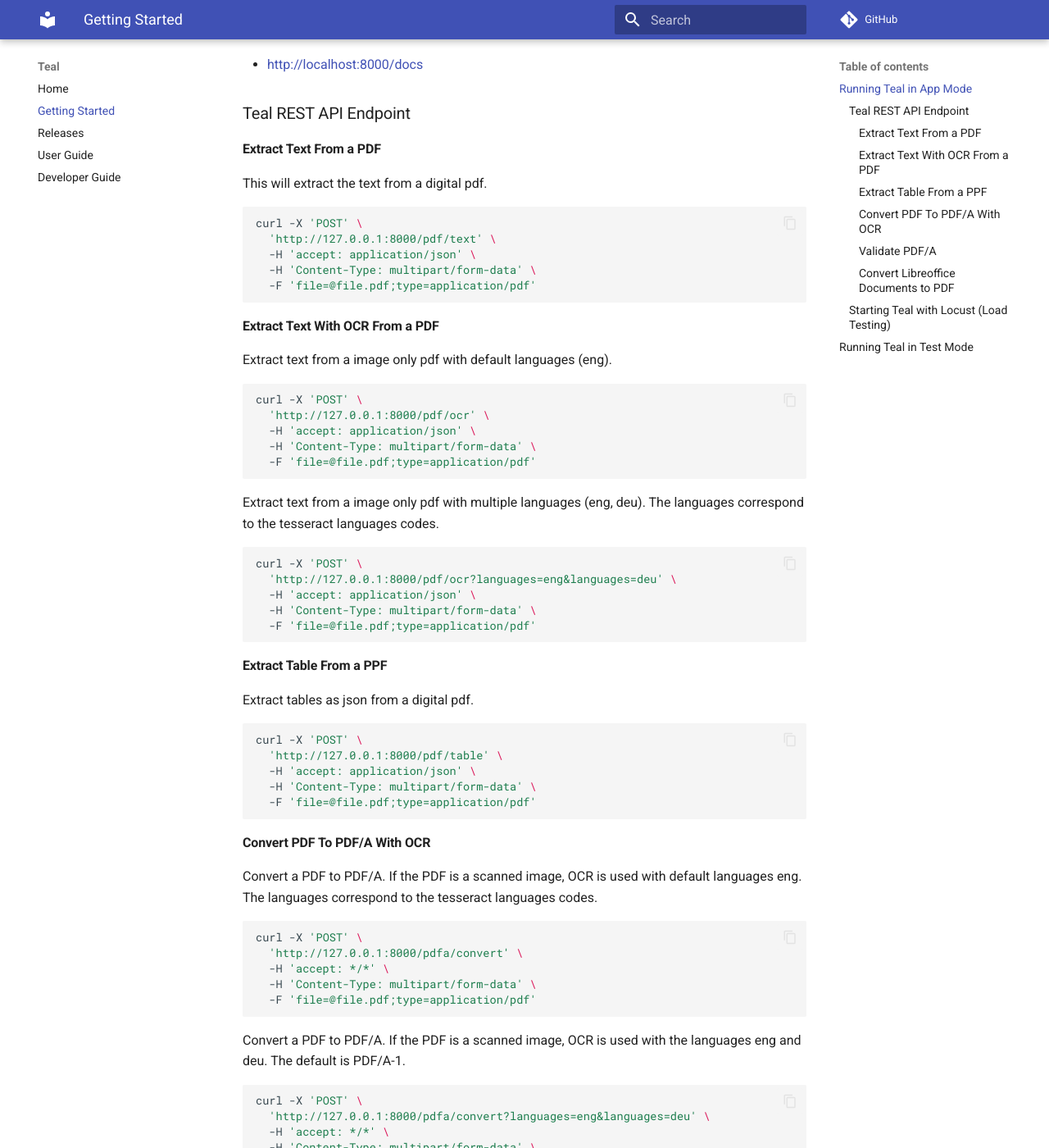
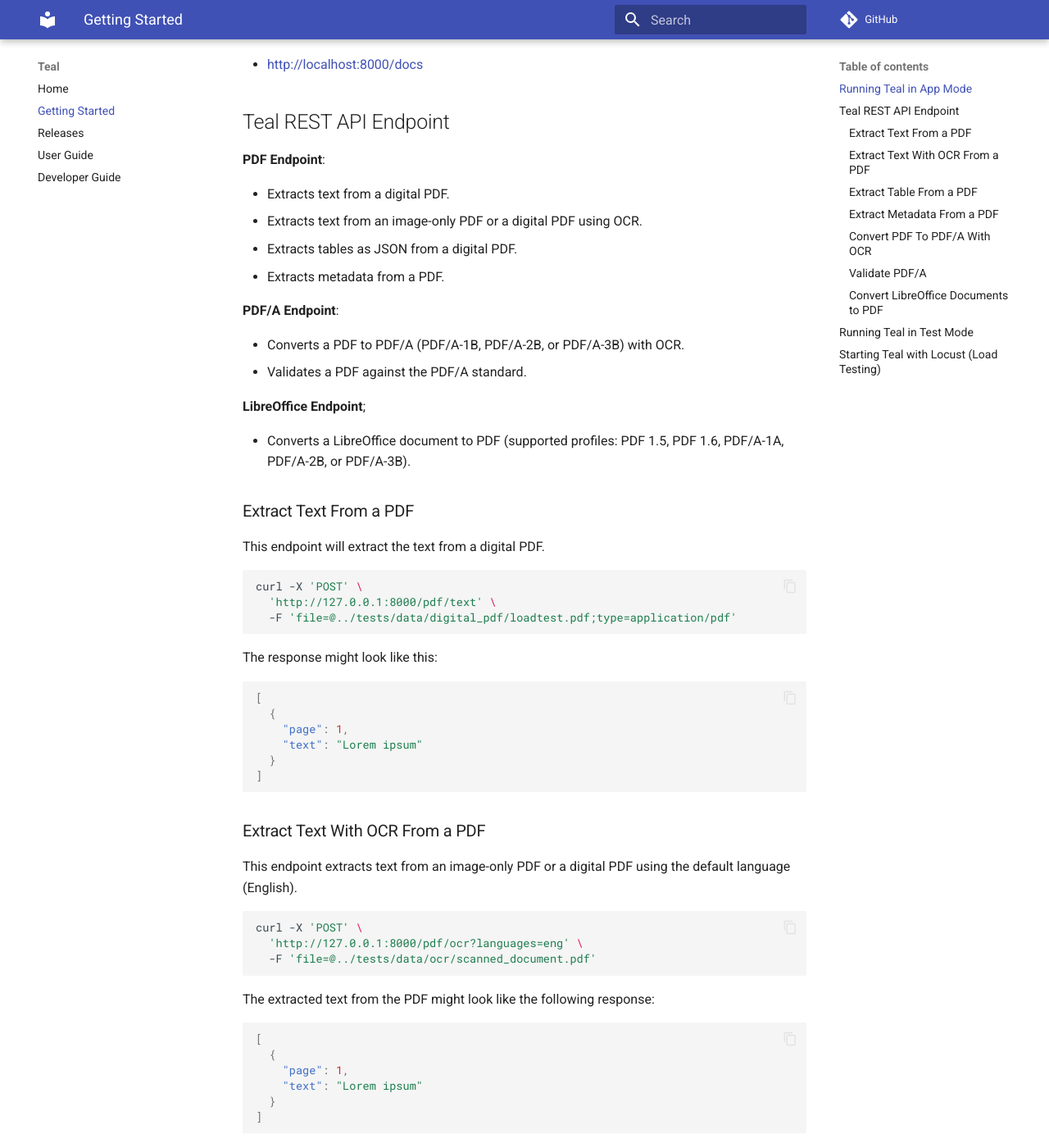
Before and after one commit to rueedlinger/teal, an MkDocs documentation site: the page built from docs/getting_started.md, in a window 1280 px wide and 1400 px high, scrolled down 464 px. Shown: the whole window at 82% size. Built offline with MkDocs 1.6.1 and Material for MkDocs 9.7.7, drawn with Linux system fonts in a browser that asks for light colours; comment, search, counter and statistics services are not loaded; some of the changed text lies outside the part shown.

Commit message:
Feat/documentaion for next release (#32)
* chore: improve documentation #29

* chore: improve documentation #29

````diff
--- a/docs/getting_started.md
+++ b/docs/getting_started.md
@@ -18,114 +18,204 @@ Next you can use the api with the openapi ui.
 
 - [http://localhost:8000/docs](http://localhost:8000/docs)
 
-### Teal REST API Endpoint
+## Teal REST API Endpoint
 
-#### Extract Text From a PDF
+**PDF Endpoint**:
 
-This will extract the text from a digital pdf.
+* Extracts text from a digital PDF.
+* Extracts text from an image-only PDF or a digital PDF using OCR.
+* Extracts tables as JSON from a digital PDF.
+* Extracts metadata from a PDF.
+
+**PDF/A Endpoint**:
+
+* Converts a PDF to PDF/A (PDF/A-1B, PDF/A-2B, or PDF/A-3B) with OCR.
+* Validates a PDF against the PDF/A standard.
+
+**LibreOffice Endpoint**;
+
+* Converts a LibreOffice document to PDF (supported profiles: PDF 1.5, PDF 1.6,
+  PDF/A-1A, PDF/A-2B, or PDF/A-3B).
+
+### Extract Text From a PDF
+
+This endpoint will extract the text from a digital PDF.
 
 ```bash
 curl -X 'POST' \
   'http://127.0.0.1:8000/pdf/text' \
-  -H 'accept: application/json' \
-  -H 'Content-Type: multipart/form-data' \
-  -F 'file=@file.pdf;type=application/pdf'
+  -F 'file=@../tests/data/digital_pdf/loadtest.pdf;type=application/pdf'
 ```
 
-#### Extract Text With OCR From a PDF
+The response might look like this:
 
-Extract text from a image only pdf with default languages (eng).
+```json
+[
+  {
+    "page": 1,
+    "text": "Lorem ipsum"
+  }
+]
+```
+
+### Extract Text With OCR From a PDF
+
+This endpoint extracts text from an image-only PDF or a digital PDF using the default language (English).
 
 ```bash
 curl -X 'POST' \
-  'http://127.0.0.1:8000/pdf/ocr' \
-  -H 'accept: application/json' \
-  -H 'Content-Type: multipart/form-data' \
-  -F 'file=@file.pdf;type=application/pdf'
+  'http://127.0.0.1:8000/pdf/ocr?languages=eng' \
+  -F 'file=@../tests/data/ocr/scanned_document.pdf'
 ```
 
-Extract text from a image only pdf with multiple languages (eng, deu). The languages correspond to the tesseract
-languages codes.
+The extracted text from the PDF might look like the following response:
 
-```bash
-curl -X 'POST' \
-  'http://127.0.0.1:8000/pdf/ocr?languages=eng&languages=deu' \
-  -H 'accept: application/json' \
-  -H 'Content-Type: multipart/form-data' \
-  -F 'file=@file.pdf;type=application/pdf'
+```json
+[
+  {
+    "page": 1,
+    "text": "Lorem ipsum"
+  }
+]
 ```
 
-#### Extract Table From a PPF
+### Extract Table From a PDF
 
-Extract tables as json from a digital pdf.
+This endpoint extracts tables as JSON from a digital PDF.
 
 ```bash
 curl -X 'POST' \
   'http://127.0.0.1:8000/pdf/table' \
-  -H 'accept: application/json' \
-  -H 'Content-Type: multipart/form-data' \
-  -F 'file=@file.pdf;type=application/pdf'
+  -F 'file=@../tests/data/digital_pdf/document_with_one_table.pdf'
 ```
 
-#### Convert PDF To PDF/A With OCR
+The response might look like this:
 
-Convert a PDF to PDF/A. If the PDF is a scanned image, OCR is used with default languages eng. The languages correspond
-to the tesseract languages codes.
+```json
+[
+  {
+    "page": 1,
+    "index": 0,
+    "table": [
+      {
+        "0": "A",
+        "1": "B",
+        "2": "C"
+      },
+      {
+        "0": "A1",
+        "1": "B11",
+        "2": "C111"
+      },
+      {
+        "0": "A2",
+        "1": "B22",
+        "2": "C222"
+      },
+      {
+        "0": "A3",
+        "1": "B33",
+        "2": "C333"
+      }
+    ]
+  }
+]%
+```
+
+### Extract Metadata From a PDF
+
+This endpoint extracts metadata from a PDF.
 
 ```bash
 curl -X 'POST' \
-  'http://127.0.0.1:8000/pdfa/convert' \
-  -H 'accept: */*' \
-  -H 'Content-Type: multipart/form-data' \
-  -F 'file=@file.pdf;type=application/pdf'
+  'http://127.0.0.1:8000/pdf/meta' \
+  -F 'file=@../tests/data/digital_pdf/loadtest.pdf'
 ```
 
-Convert a PDF to PDF/A. If the PDF is a scanned image, OCR is used with the languages eng and deu. The default is
-PDF/A-1.
+The extracted metadata from the PDF might look like the following response:
+
+```json
+{
+  "fileName": "loadtest.pdf",
+  "fileSize": 16873,
+  "pdfVersion": "1.3",
+  "pdfaClaim": null,
+  "pages": 1,
+  "docInfo": {
+    "/Author": "foo",
+    "/CreationDate": "D:20240602153930Z00'00'",
+    "/Creator": "Word",
+    "/ModDate": "D:20240602153930Z00'00'",
+    "/Producer": "macOS Version 14.5 (Build 23F79) Quartz PDFContext",
+    "/Title": "Document1"
+  },
+  "xmp": {}
+}
+```
+
+### Convert PDF To PDF/A With OCR
+
+This endpoint converts a PDF to PDF/A. If the PDF is a scanned image, OCR is used with the default language (English).
+The languages correspond to the Tesseract language codes.
 
 ```bash
-curl -X 'POST' \
-  'http://127.0.0.1:8000/pdfa/convert?languages=eng&languages=deu' \
-  -H 'accept: */*' \
-  -H 'Content-Type: multipart/form-data' \
-  -F 'file=@file.pdf;type=application/pdf'
+curl -X 'POST' --output pdfa.pdf \
+  'http://127.0.0.1:8000/pdfa//convert?languages=enf&?pdfa=pdfa-3' \
+  -F 'file=@../tests/data/digital_pdf/loadtest.pdf'
 ```
 
-The following converts to PDF/A-3.
+The output is a PDF/A file.
 
-```bash
-curl -X 'POST' \
-  'http://127.0.0.1:8000/pdfa/convert?pdfa=pdfa-3' \
-  -H 'accept: */*' \
-  -H 'Content-Type: multipart/form-data' \
-  -F 'file=@file.pdf;type=application/pdf'
-```
+### Validate PDF/A
 
-#### Validate PDF/A
-
-Validate an PDF against the PDF/A standard.
+This endpoint validates a PDF against the PDF/A standard.
 
 ```bash
 curl -X 'POST' \
   'http://127.0.0.1:8000/pdfa/validate' \
-  -H 'accept: application/json' \
-  -H 'Content-Type: multipart/form-data' \
-  -F 'file=@file.pdf;type=application/pdf'
+  -F 'file=@../tests/data/pdfa/pdfa_2b.pdf'
 ```
 
-#### Convert Libreoffice Documents to PDF
+This will generate an output like this:
 
-Convert a Libreoffice document to PDF.
+```json
+{
+  "profile": "PDF/A-2B",
+  "statement": "PDF file is compliant with Validation Profile requirements.",
+  "compliant": true,
+  "details": {
+    "passedRules": 143,
+    "failedRules": 0,
+    "passedChecks": 400,
+    "failedChecks": 0,
+    "ruleSummaries": []
+  }
+}
+```
+
+### Convert LibreOffice Documents to PDF
+
+This endpoint converts a LibreOffice document to PDF (version 1.6).
 
 ```bash
-curl -X 'POST' \
-  'http://127.0.0.1:8000/libreoffice/convert' \
-  -H 'accept: */*' \
-  -H 'Content-Type: multipart/form-data' \
-  -F 'file=@file.docx;type=application/vnd.openxmlformats-officedocument.wordprocessingml.document'
+curl -X 'POST' --output pdf.pdf \
+  'http://127.0.0.1:8000/libreoffice/convert?profile=pdf-1.6' \
+  -F 'file=@../tests/data/doc/text_document.txt'
 ```
 
-### Starting Teal with Locust (Load Testing)
+The output is a PDF document.
+
+## Running Teal in Test Mode
+
+Teal is packed with unit and integration tests, you just need to set the environment varaible `TEAL_TEST_MODE=true`.
+These tests can be run and verified with teh following command.
+
+```bash
+docker run --pull=always --rm -it -p 8000:8000 \
+  -e TEAL_TEST_MODE=true --name teal ghcr.io/rueedlinger/teal:main
+```
+
+## Starting Teal with Locust (Load Testing)
 
 Teal also includes Locust load tests, you just need to set the environment variable `TEAL_START_LOCUST=true`.
 The following command will start the Locust web UI inside the Docker container.
@@ -136,13 +226,3 @@ docker run --pull=always --rm -it -p 8089:8089 -p 8000:8000 \
 ```
 
 You can now start the load test from the locust webui [http://localhost:8089/](http://localhost:8089/).
-
-## Running Teal in Test Mode
-
-Teal is packed with unit and integration tests, you just need to set the environment varaible `TEAL_TEST_MODE=true`.
-These tests can be run and verified with teh following command.
-
-```bash
-docker run --pull=always --rm -it -p 8000:8000 \
-  -e TEAL_TEST_MODE=true --name teal ghcr.io/rueedlinger/teal:main
-```
````
Also changed, not shown: 1 other file.
